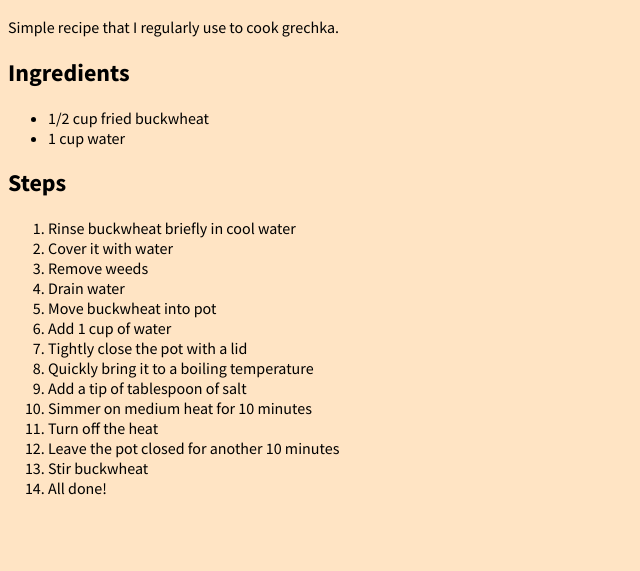
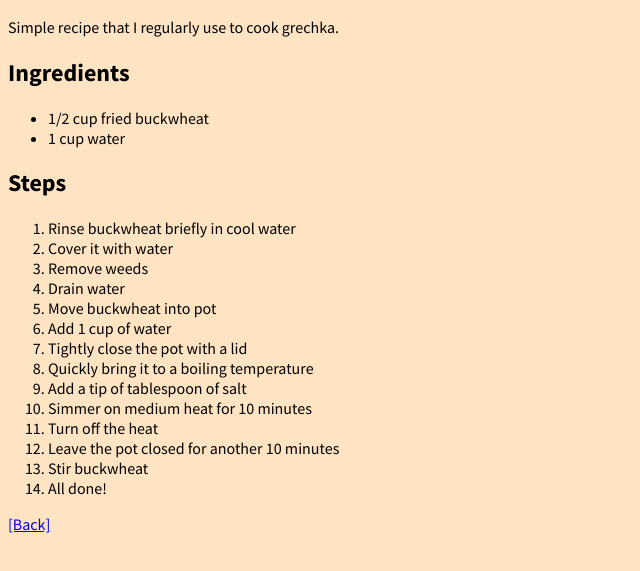
Before and after one commit to eleea556/odin-recipes, a plain HTML site: page recipes/buckwheat.html in a window 1280 px wide. Shown: the part 157-728 px from the top of the page, without its empty margins (0-640 px from the left). Drawn offline with Linux system fonts and the light colour scheme.

Commit message:
Add back link

```diff
--- a/recipes/buckwheat.html
+++ b/recipes/buckwheat.html
@@ -36,5 +36,7 @@
       <li>Stir buckwheat</li>
       <li>All done!</li>
     </ol>
+
+    <a class="back" href="../index.html">[Back]</a>
   </body>
 </html>
```
Also changed, not shown: recipes/nuggets.html (+2 -0 lines), recipes/rice.html (+2 -0 lines).
